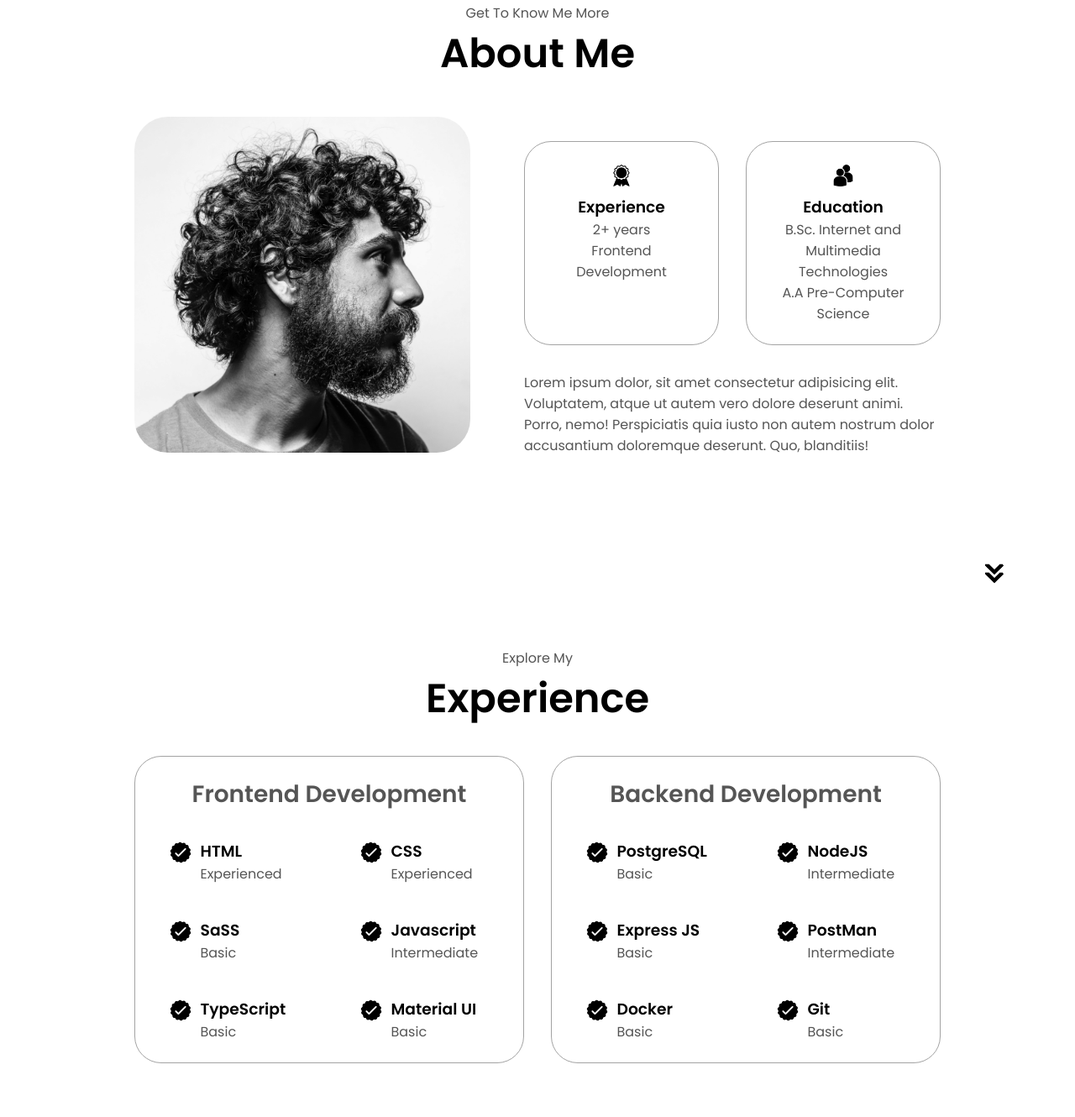
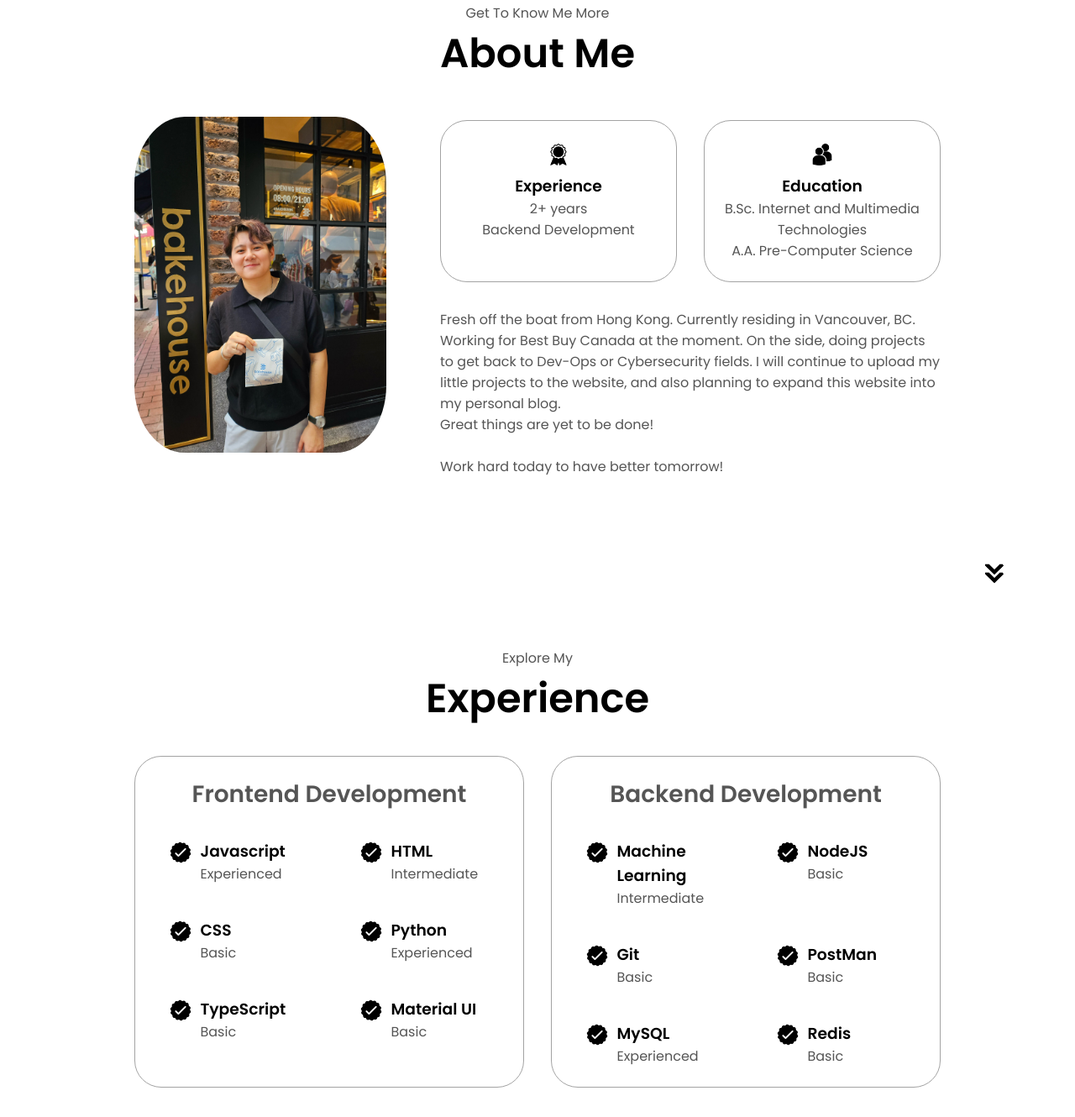
Before and after one commit to MisterOni/JC-web, a plain HTML site: page index.html in a window 1280 px wide. Shown: the part 925-2255 px from the top of the page at 84% size. Drawn offline with Linux system fonts and the light colour scheme.

Commit message:
Change my profile and experiences

```diff
--- a/index.html
+++ b/index.html
@@ -71,7 +71,7 @@
   <div class="section-container">
    <div class="section_pic-container">
     <img
-      src="./assets/about-pic.png"
+      src="./assets/JC_about2.JPG"
       alt="Profile Picture"
       class="about-pic"
       />
@@ -85,7 +85,7 @@
         class="icon"
         />
         <h3>Experience</h3>
-        <p>2+ years <br /> Frontend Development </p>
+        <p>2+ years <br /> Backend Development </p>
      </div>
      <div class="details-container">
       <img
@@ -94,14 +94,16 @@
         class="icon"
         />
         <h3>Education</h3>
-        <p>B.Sc. Internet and Multimedia Technologies<br /> A.A Pre-Computer Science </p>
+        <p>B.Sc. Internet and Multimedia Technologies<br /> A.A. Pre-Computer Science </p>
      </div>
     </div>
     <div class="text-container">
-      <p>Lorem ipsum dolor, sit amet consectetur adipisicing elit.
-        Voluptatem, atque ut autem vero dolore deserunt animi. Porro,
-        nemo! Perspiciatis quia iusto non autem nostrum dolor
-        accusantium doloremque deserunt. Quo, blanditiis!</p>
+      <p>Fresh off the boat from Hong Kong. Currently residing in Vancouver, BC.
+        Working for Best Buy Canada at the moment. On the side, doing projects to get back to
+        Dev-Ops or Cybersecurity fields. I will continue to upload my little projects to the website,
+        and also planning to  expand this website into my personal blog. <br>
+        Great things are yet to be done! <br /> <br />Work hard today to have better tomorrow!
+      </p>
     </div>
    </div>
   </div>
@@ -121,7 +123,7 @@
             <img src="./assets/checkmark.png" alt="experience icon"
             class="icon" />
             <div>
-              <h3>HTML</h3>
+              <h3>Javascript</h3>
               <p>Experienced</p>
             </div>
           </article>
@@ -129,15 +131,15 @@
             <img src="./assets/checkmark.png" alt="experience icon"
             class="icon" />
             <div>
-              <h3>CSS</h3>
-              <p>Experienced</p>
+              <h3>HTML</h3>
+              <p>Intermediate</p>
             </div>
           </article>
           <article>
             <img src="./assets/checkmark.png" alt="experience icon"
             class="icon" />
             <div>
-              <h3>SaSS</h3>
+              <h3>CSS</h3>
               <p>Basic</p>
             </div>
           </article>
@@ -145,8 +147,8 @@
             <img src="./assets/checkmark.png" alt="experience icon"
             class="icon" />
             <div>
-              <h3>Javascript</h3>
-              <p>Intermediate</p>
+              <h3>Python</h3>
+              <p>Experienced</p>
             </div>
           </article>
           <article>
@@ -174,7 +176,15 @@
             <img src="./assets/checkmark.png" alt="experience icon"
             class="icon" />
             <div>
-              <h3>PostgreSQL</h3>
+              <h3>Machine Learning</h3>
+              <p>Intermediate</p>
+            </div>
+          </article>
+          <article>
+            <img src="./assets/checkmark.png" alt="experience icon"
+            class="icon" />
+            <div>
+              <h3>NodeJS</h3>
               <p>Basic</p>
             </div>
           </article>
@@ -182,15 +192,7 @@
             <img src="./assets/checkmark.png" alt="experience icon"
             class="icon" />
             <div>
-              <h3>NodeJS</h3>
-              <p>Intermediate</p>
-            </div>
-          </article>
-          <article>
-            <img src="./assets/checkmark.png" alt="experience icon"
-            class="icon" />
-            <div>
-              <h3>Express JS</h3>
+              <h3>Git</h3>
               <p>Basic</p>
             </div>
           </article>
@@ -199,14 +201,6 @@
             class="icon" />
             <div>
               <h3>PostMan</h3>
-              <p>Intermediate</p>
-            </div>
-          </article>
-          <article>
-            <img src="./assets/checkmark.png" alt="experience icon"
-            class="icon" />
-            <div>
-              <h3>Docker</h3>
               <p>Basic</p>
             </div>
           </article>
@@ -214,7 +208,15 @@
             <img src="./assets/checkmark.png" alt="experience icon"
             class="icon" />
             <div>
-              <h3>Git</h3>
+              <h3>MySQL</h3>
+              <p>Experienced</p>
+            </div>
+          </article>
+          <article>
+            <img src="./assets/checkmark.png" alt="experience icon"
+            class="icon" />
+            <div>
+              <h3>Redis</h3>
               <p>Basic</p>
             </div>
           </article>
--- a/style.css
+++ b/style.css
@@ -176,7 +176,7 @@ section {
 }
 
 .section_pic-container img {
- border-radius: 10%;
+ border-radius: 20%;
 }
 
 .section_text {
```
Also changed, not shown: assets/JC_about.JPG (added), assets/JC_about2.JPG (added).
